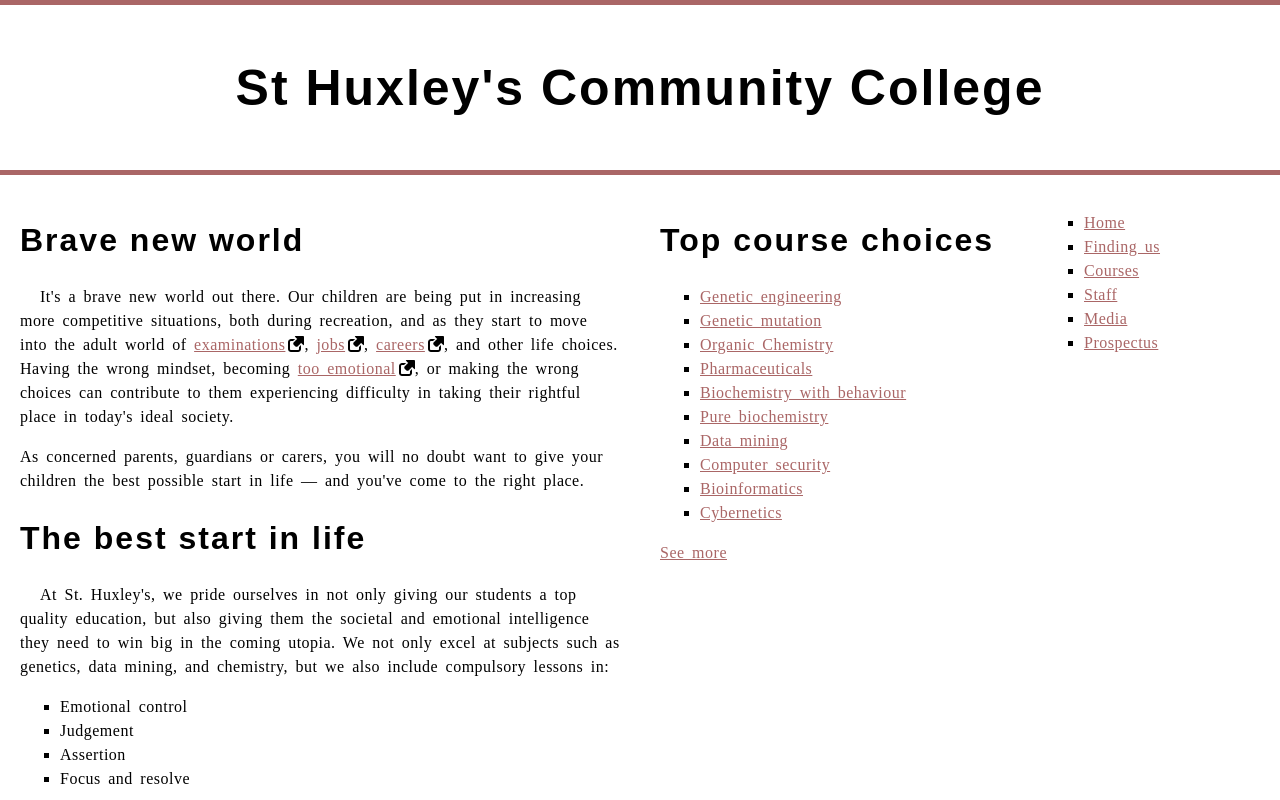
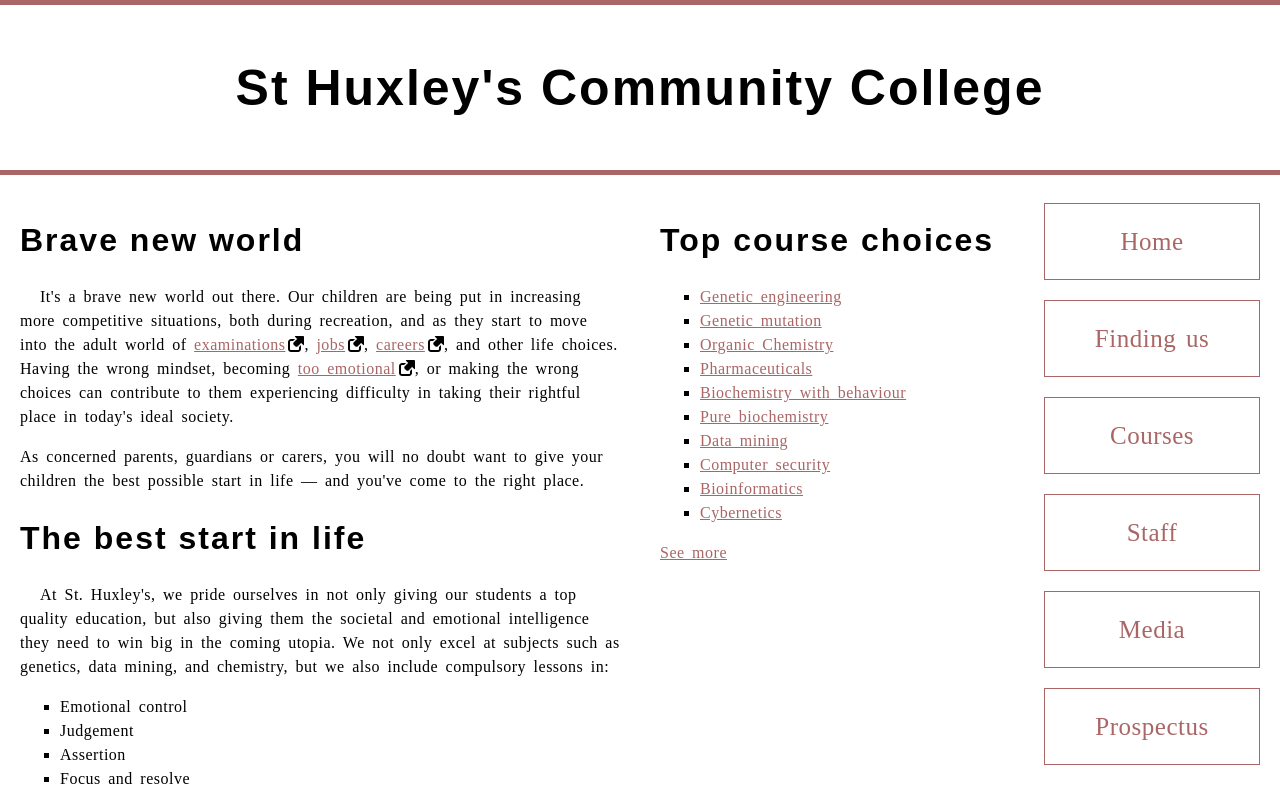
Before and after one commit to kibati12345/kibati12345.github.io, a plain HTML site: page Assignment5/typesetting.html in a window 1280 px wide. Shown: the top 800 px of the page. Drawn offline with Linux system fonts and the light colour scheme; a web font is replaced by a local one.

Commit message:
nav li
given the navigation bar padding left,margin top ,margin bottom

```diff
--- a/Assignment5/typesetting.css
+++ b/Assignment5/typesetting.css
@@ -156,3 +156,32 @@ html {
   ol {
     list-style-type: lower-latin;
   }
+  nav ul {
+    padding-left: 0;
+    margin-top: 0.8rem;
+  }
+
+  nav li {
+    list-style-type: none;
+    margin-bottom: 2rem;
+  }
+
+  nav li a {
+    text-decoration: none;
+    display: inline-block;
+    width: 100%;
+    line-height: 3;
+    text-align: center;
+    font-size: 2.5rem;
+    border: 1px solid #a66;
+  }
+
+  nav li a:focus, nav li a:hover {
+    color: white;
+    background: #a66;
+  }
+
+  nav li a:active {
+    color: white;
+    background: black;
+  }
```
